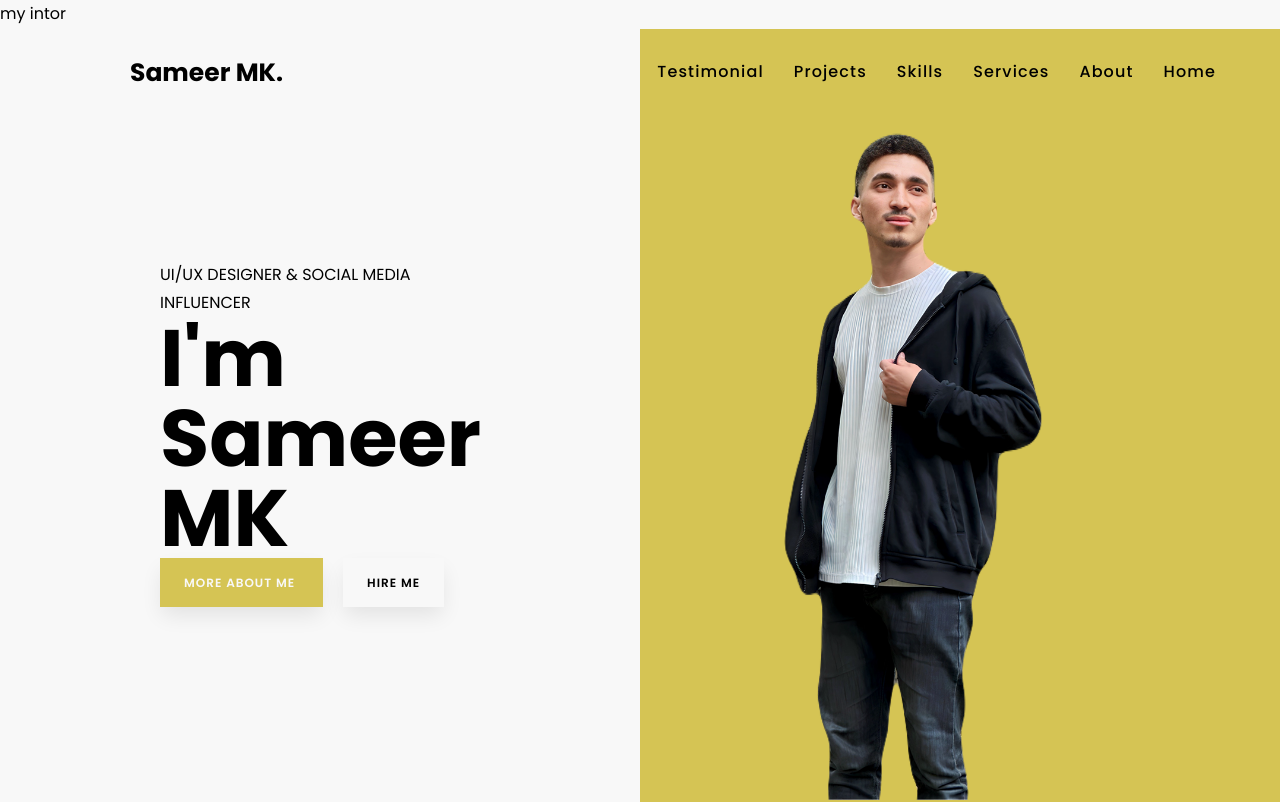
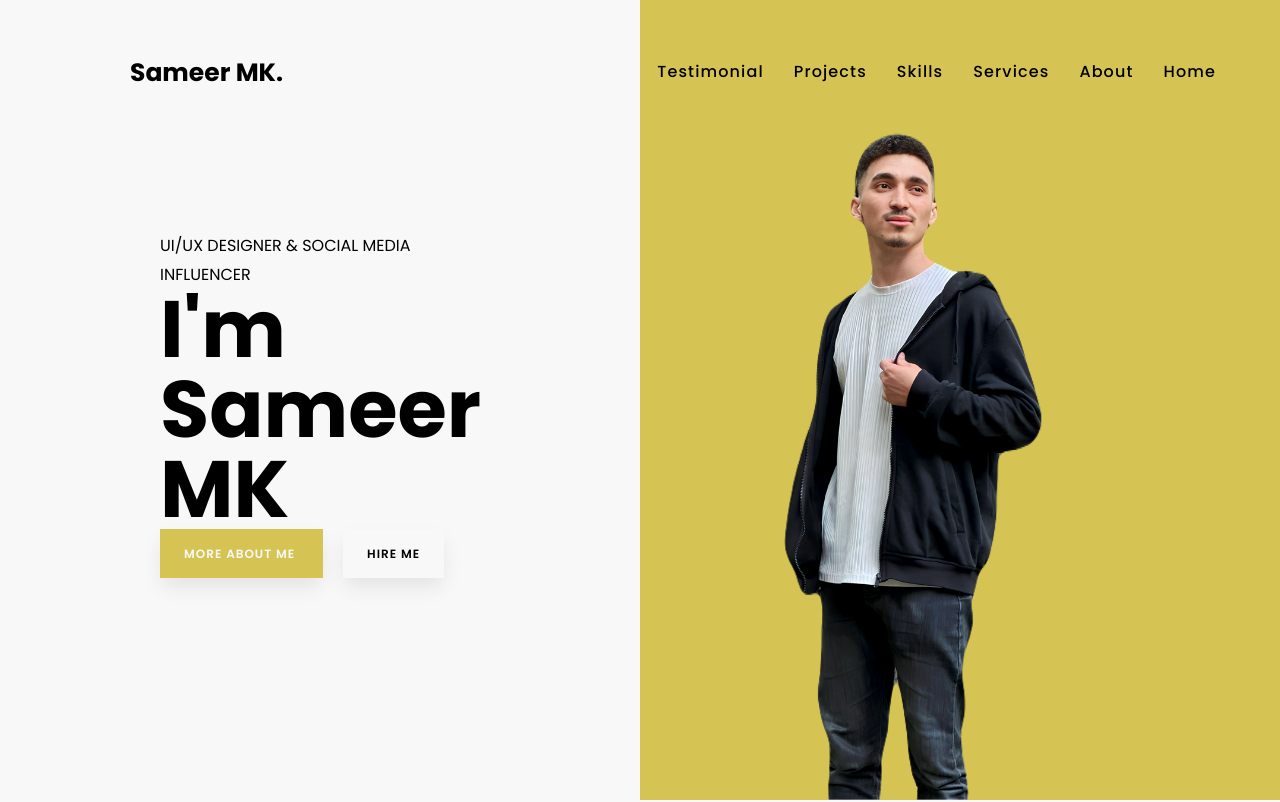
Before and after one commit to sameermuslim/Sameer-MK-portfolio, a plain HTML site: page index.html in a window 1280 px wide. Shown: the top 802 px of the page. Drawn offline with Linux system fonts and the light colour scheme.

Commit message:
fix the bug

```diff
--- a/index.html
+++ b/index.html
@@ -29,8 +29,6 @@
       </nav>
     </section>
     <section>
-      my intor
-
       <div class="myIntro">
         <div class="left info center">
           <div class="the-name">
```
